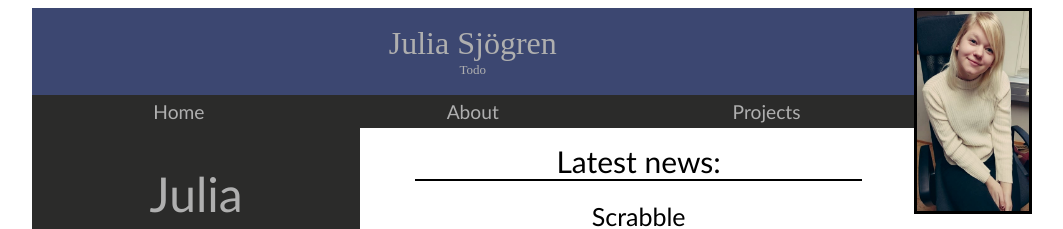
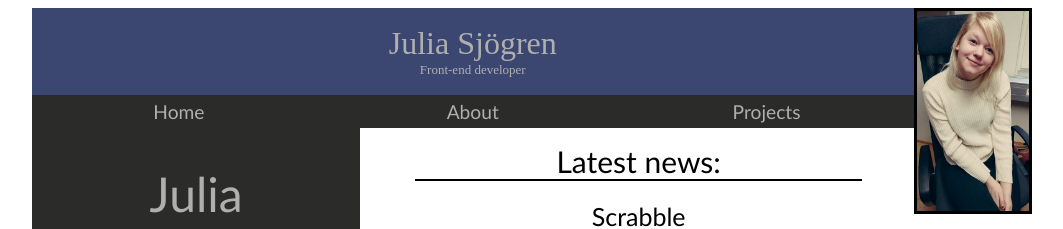
Before and after one commit to juliasjogren/juliasjogren.github.io, a React (Create React App) app: page / in a window 1280 px wide. Shown: the top 229 px of the page, without its empty margins (108-1171 px from the left). Built offline with nearby package versions, Linux system fonts and the light colour scheme.

Commit message:
header fixes

```diff
--- a/src/layout/Header/index.js
+++ b/src/layout/Header/index.js
@@ -7,7 +7,7 @@ import cvpic from "../../assets/CVPic.jpeg";
 const Header = () => {
 	const [showProjectList, setShowProjectList] = useState(false);
 	const t1 = "Julia Sjögren";
-	const t2 = "Todo";
+	const t2 = "Front-end developer";
 
 	// window.addEventListener("click", function (e) {
 	// 	console.log("target", e.target);
```
